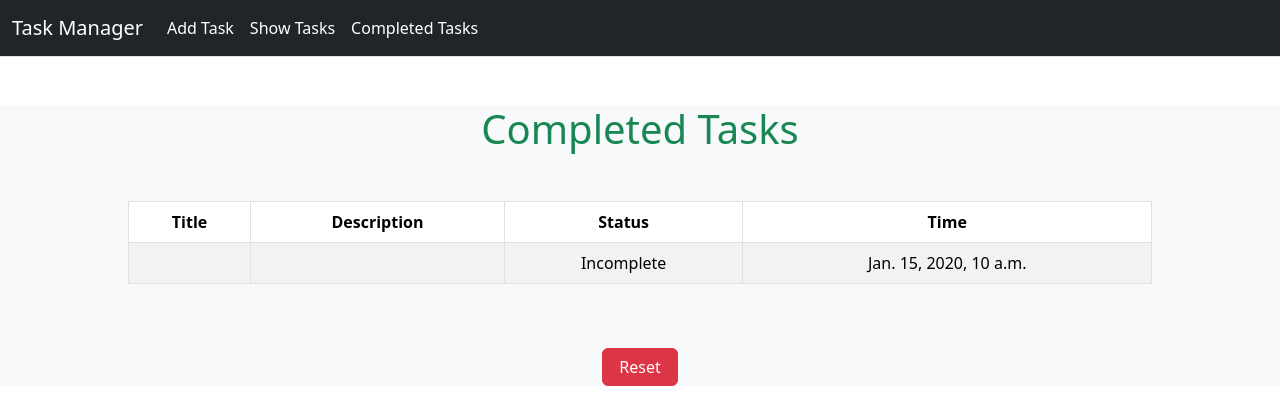
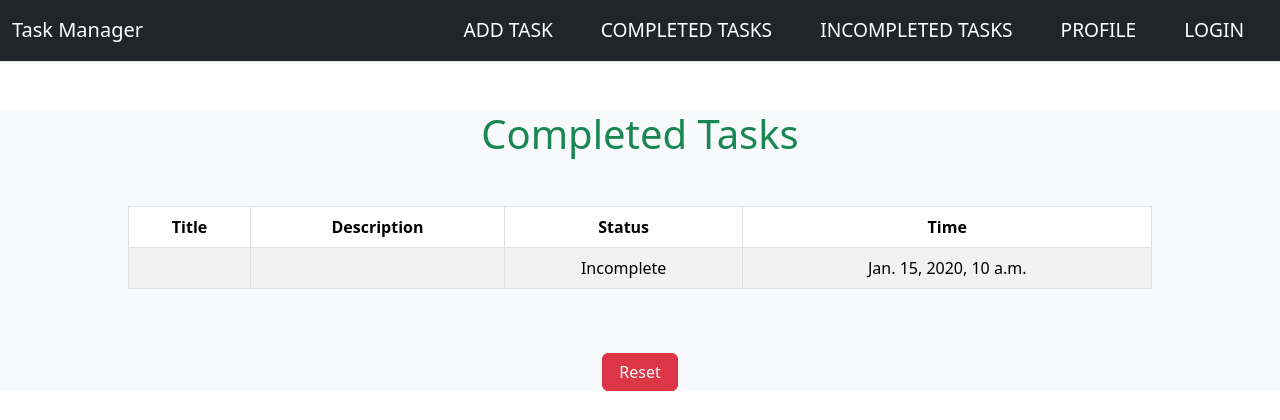
Before and after one commit to Muk74dir/Task-Manager, a Django app: template templates/completed_tasks.html in a window 1280 px wide. Shown: the top 420 px of the page. Run offline with Django 5.2, Linux system fonts and the light colour scheme; tables that the repository leaves empty hold one stand-in row (values such as "Sample post"); the template is opened without the code that fills it: values that come from a table or form of the project are taken from there, most other values are stand-ins (such as "Sample title", 1, 10 or a date in 2020); some libraries are stand-ins or nearby versions.

Commit message:
StaticAdded

```diff
--- a/TaskApp/forms.py
+++ b/TaskApp/forms.py
@@ -15,4 +15,4 @@ class LoginForm(forms.Form):
 class TaskForm(forms.ModelForm):
     class Meta:
         model = TaskModel
-        fields = ['title', 'description', 'due_date', 'status', 'photos', 'priority', 'created_at', 'updated_at']
+        fields = ['title', 'description', 'due_date', 'status', 'photos', 'priority']
--- a/TaskApp/urls.py
+++ b/TaskApp/urls.py
@@ -2,6 +2,5 @@ from django.urls import path
 from .views import *
 
 urlpatterns = [
-    path('', HomeView.as_view(), name='homepage'),
-    path('login/', LogInView.as_view(), name='login'),
+    path('', TaskListView.as_view(), name='homepage'),
 ]
--- a/TaskManager/settings.py
+++ b/TaskManager/settings.py
@@ -116,6 +116,7 @@ USE_TZ = True
 # https://docs.djangoproject.com/en/4.2/howto/static-files/
 
 STATIC_URL = 'static/'
+STATICFILES_DIRS = [BASE_DIR / 'static']
 
 MEDIA_URL = 'media/'
 MEDIA_ROOT = BASE_DIR / 'media'
--- /dev/null
+++ b/static/css/style.css
@@ -0,0 +1,8 @@
+.nav-link {
+    color: #fff;
+    font-size: 1.2rem;
+    font-weight: 500;
+    margin: 0 1rem;
+    text-decoration: none;
+    text-transform: uppercase;
+}
--- a/templates/base.html
+++ b/templates/base.html
@@ -1,3 +1,4 @@
+{% load static %}
 <!doctype html>
 <html lang="en">
 <head>
@@ -5,23 +6,26 @@
     <meta name="viewport" content="width=device-width, initial-scale=1">
     <title>Bootstrap demo</title>
     <link href="https://cdn.jsdelivr.net/npm/bootstrap@5.3.1/dist/css/bootstrap.min.css" rel="stylesheet" integrity="sha384-4bw+/aepP/YC94hEpVNVgiZdgIC5+VKNBQNGCHeKRQN+PtmoHDEXuppvnDJzQIu9" crossorigin="anonymous">
+    <link rel="stylesheet" href="{% static "css/style.css" %}">
 </head>
 <body>
   <nav class="navbar navbar-expand-lg bg-dark border-bottom border-body">
     <div class="container-fluid">
-    <a class="navbar-brand text-white" href=" {% url 'homepage' %} ">Task Manager</a>
-    <button class="navbar-toggler" type="button" data-bs-toggle="collapse" data-bs-target="#navbarNavAltMarkup" aria-controls="navbarNavAltMarkup" aria-expanded="false" aria-label="Toggle navigation">
-      <span class="navbar-toggler-icon"></span>
-    </button>
-    <div class="collapse navbar-collapse" id="navbarNavAltMarkup">
-      <div class="navbar-nav">
-        <a class="nav-link text-white" aria-current="page" href=" # ">Add Task</a>
-        <a class="nav-link text-white" href=" #">Show Tasks</a>
-        <a class="nav-link text-white" href=" #">Completed Tasks</a>
+        <div class="collapse navbar-collapse justify-content-between">
+            <div class="navbar-nav ml-auto">
+              <a class="navbar-brand text-white" href="{% url 'homepage' %}">Task Manager</a>
+            </div>
+            <div class="navbar-nav ml-auto">
+                <a class="nav-link text-white" href="#">Add Task</a>
+                <a class="nav-link text-white" href="#">Completed Tasks</a>
+                <a class="nav-link text-white" href="#">Incompleted Tasks</a>
+                <a class="nav-link text-white" href="#">Profile</a>
+                <a class="nav-link text-white" href="#">Login</a>
             </div>
         </div>
     </div>
 </nav>
+
 {% block content %}
 
     <div class='text-center mt-5 pt-5' style='width: 100%;color: purple;'>
--- a/templates/show_tasks.html
+++ b/templates/show_tasks.html
@@ -2,7 +2,7 @@
 
 {% block content %}
 <div style="text-align: center;" class='mt-5 text-success bg-light'>
-    <h1>Tasks remaining to complete </h1>
+    <h1>Tasks List </h1>
 <div>
     {% if tasks %}
     <div style="width:80%; margin:auto;" class="mt-5">
```
Also changed, not shown: TaskApp/views.py (+46 -8 lines). Lines whose indentation alone changed are shown as unchanged.
